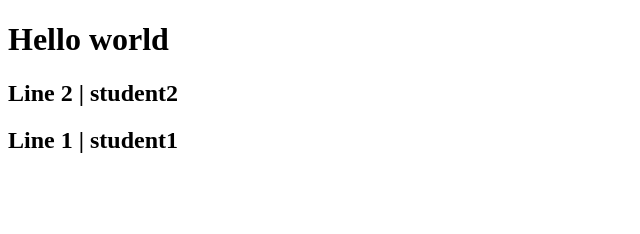
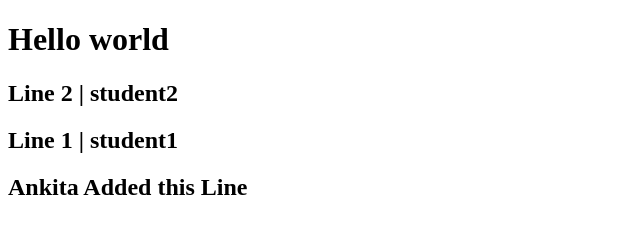
Before and after one commit to SiddhiChavan-26/test_branching, a plain HTML site: page index.html in a window 1280 px wide. Shown: the whole page, without its empty margins (0-640 px from the left). Drawn offline with Linux system fonts and the light colour scheme.

Commit message:
Ankita's Commit

```diff
--- a/index.html
+++ b/index.html
@@ -9,5 +9,6 @@
     <h1>Hello world</h1>
     <h2>Line 2 | student2</h2>
     <h2>Line 1 | student1</h2>
+    <h2>Ankita Added this Line </h2>
 </body>
 </html>
```
